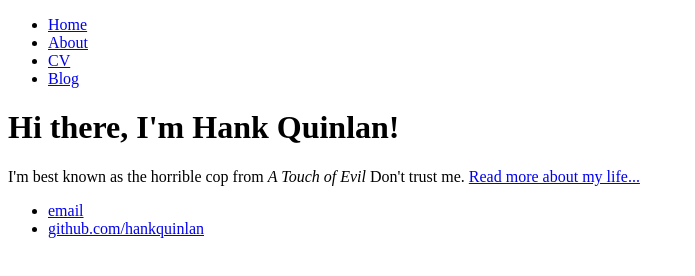
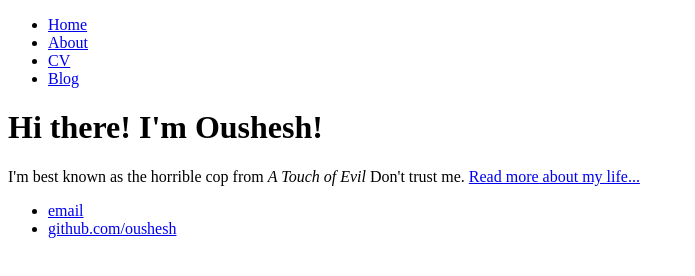
Before and after one commit to Oushesh/eigenmatrix.github.io, a plain HTML site: page index.html in a window 1280 px wide. Shown: the whole page, without its empty margins (0-695 px from the left). Drawn offline with Linux system fonts and the light colour scheme.

Commit message:
update changes

```diff
--- a/index.html
+++ b/index.html
@@ -1,7 +1,7 @@
 <!DOCTYPE html>
 <html>
 	<head>
-		<title>Hank Quinlan, Horrible Cop</title>
+		<title>Oushesh Haradhun, Horrible Cop</title>
 	</head>
 	<body>
 		<nav>
@@ -14,14 +14,14 @@
 		</nav>
 		<div class="container">
     		<div class="blurb">
-        		<h1>Hi there, I'm Hank Quinlan!</h1>
+        		<h1>Hi there! I'm Oushesh!</h1>
 				<p>I'm best known as the horrible cop from <em>A Touch of Evil</em> Don't trust me. <a href="/about">Read more about my life...</a></p>
     		</div><!-- /.blurb -->
 		</div><!-- /.container -->
 		<footer>
     		<ul>
-        		<li><a href="mailto:hankquinlanhub@gmail.com">email</a></li>
-        		<li><a href="https://github.com/hankquinlan">github.com/hankquinlan</a></li>
+        		<li><a href="mailto:oushesh@gmail.com">email</a></li>
+        		<li><a href="https://github.com/oushesh">github.com/oushesh</a></li>
 			</ul>
 		</footer>
 	</body>
```
